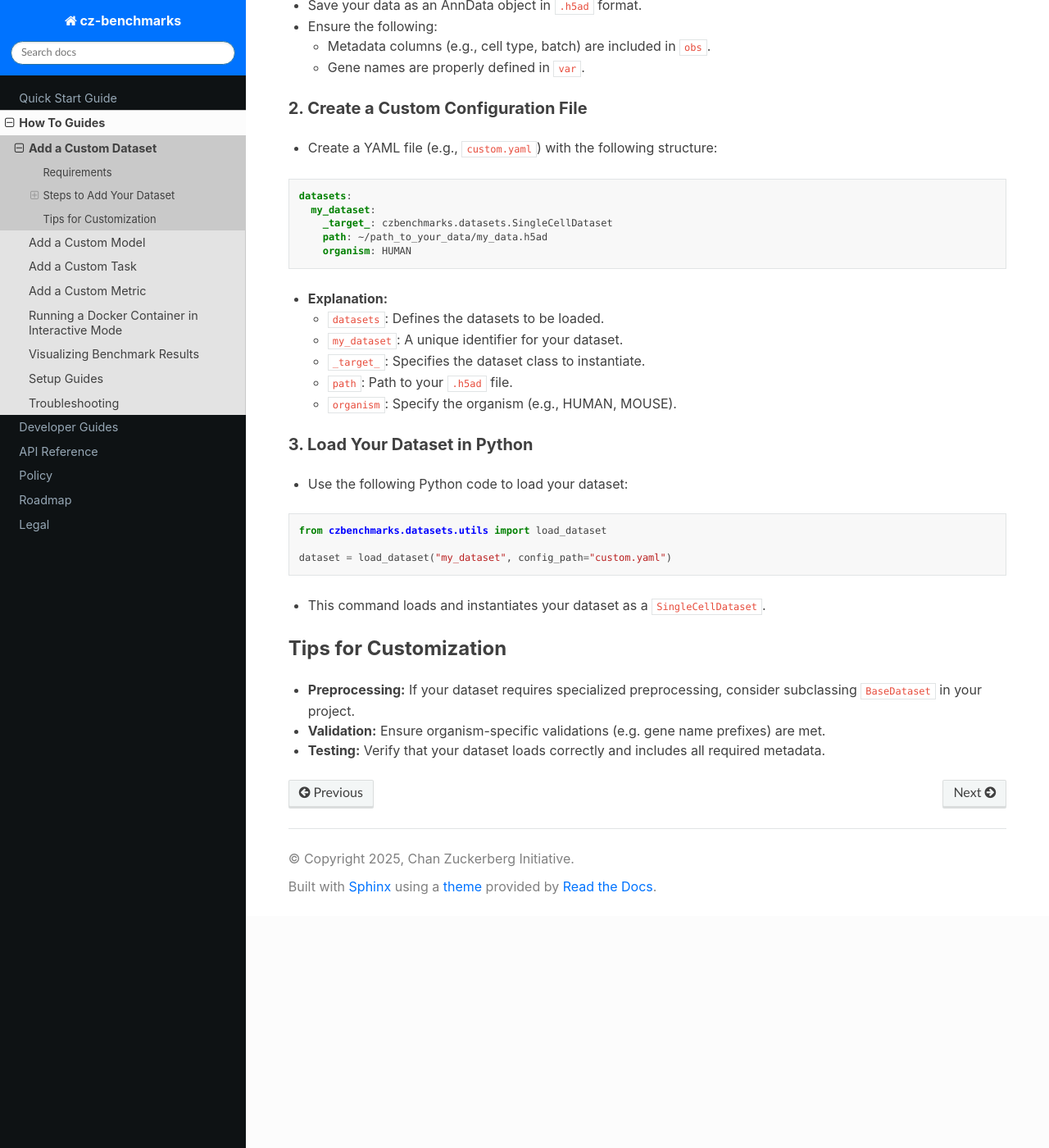
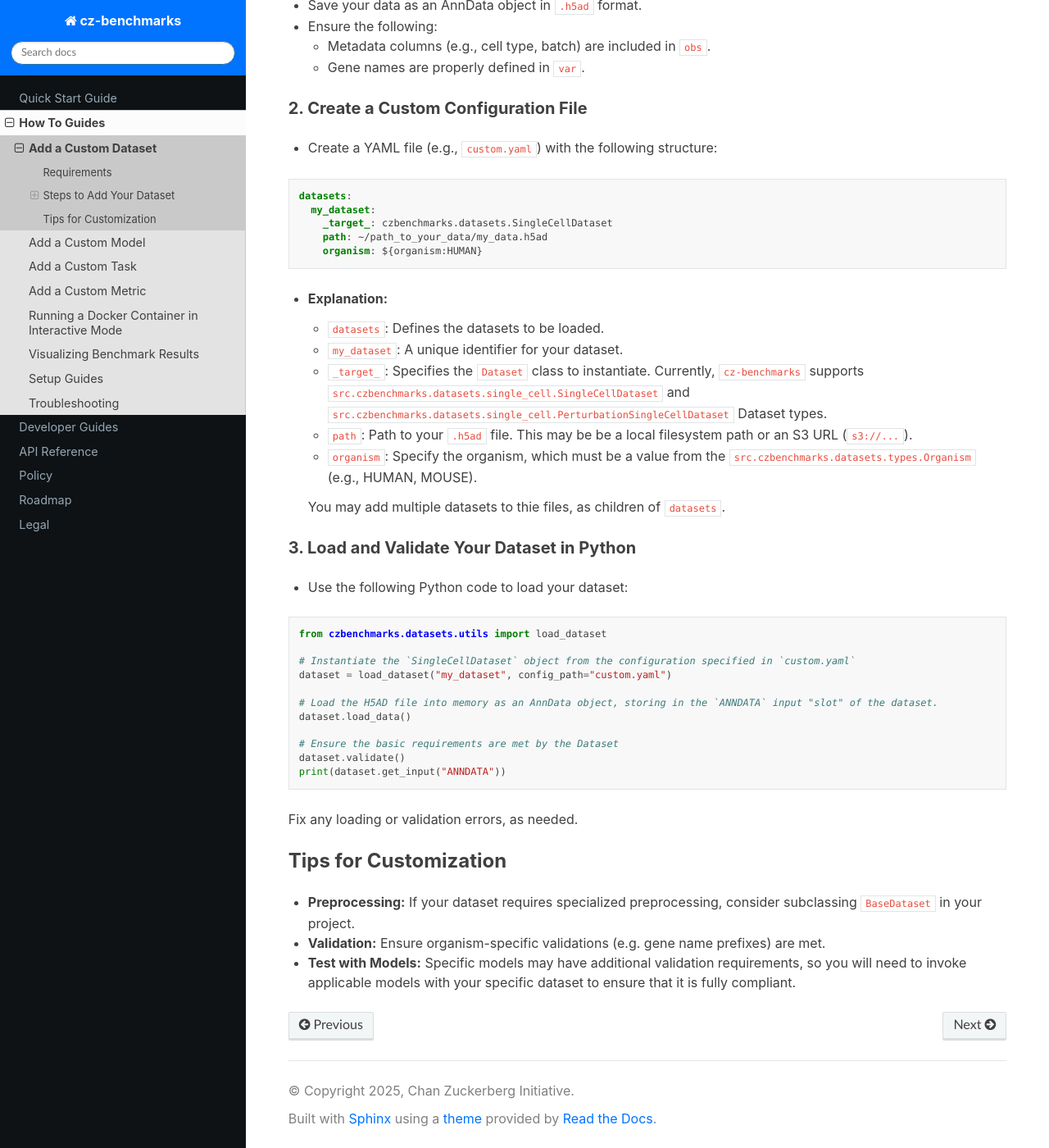
Before and after one commit to chanzuckerberg/cz-benchmarks, a Sphinx documentation site: the page built from docs/source/how_to_guides/add_custom_dataset.md, in a window 1280 px wide and 1400 px high, scrolled down 492 px. Shown: the whole window at 82% size. Built offline with Sphinx 7.4.7 and the Read the Docs theme 3.1.0, drawn with Linux system fonts in a browser that asks for light colours; pages that are not in the unit, such as notebooks, are missing from menus; some of the changed text lies outside the part shown.

Commit message:
custom dataset doc fixes & improvements

````diff
--- a/docs/source/how_to_guides/add_custom_dataset.md
+++ b/docs/source/how_to_guides/add_custom_dataset.md
@@ -26,30 +26,40 @@ datasets:
   my_dataset:
     _target_: czbenchmarks.datasets.SingleCellDataset
     path: ~/path_to_your_data/my_data.h5ad
-    organism: HUMAN
+    organism: ${organism:HUMAN}
 ```
 
 - **Explanation:**
   - `datasets`: Defines the datasets to be loaded.
   - `my_dataset`: A unique identifier for your dataset.
-  - `_target_`: Specifies the dataset class to instantiate.
-  - `path`: Path to your `.h5ad` file.
-  - `organism`: Specify the organism (e.g., HUMAN, MOUSE).
+  - `_target_`: Specifies the `Dataset` class to instantiate. Currently, `cz-benchmarks` supports `src.czbenchmarks.datasets.single_cell.SingleCellDataset` and `src.czbenchmarks.datasets.single_cell.PerturbationSingleCellDataset` Dataset types.
+  - `path`: Path to your `.h5ad` file. This may be be a local filesystem path or an S3 URL (`s3://...`).
+  - `organism`: Specify the organism, which must be a value from the `src.czbenchmarks.datasets.types.Organism` (e.g., HUMAN, MOUSE).
 
-### 3. Load Your Dataset in Python
+  You may add multiple datasets to thie files, as children of `datasets`.
+
+### 3. Load and Validate Your Dataset in Python
 
 - Use the following Python code to load your dataset:
 
 ```python
 from czbenchmarks.datasets.utils import load_dataset
 
+# Instantiate the `SingleCellDataset` object from the configuration specified in `custom.yaml`
 dataset = load_dataset("my_dataset", config_path="custom.yaml")
+
+# Load the H5AD file into memory as an AnnData object, storing in the `ANNDATA` input "slot" of the dataset.
+dataset.load_data()
+
+# Ensure the basic requirements are met by the Dataset
+dataset.validate()
+print(dataset.get_input("ANNDATA"))
 ```
 
-- This command loads and instantiates your dataset as a `SingleCellDataset`.
+Fix any loading or validation errors, as needed.
 
 ## Tips for Customization
 
 - **Preprocessing:** If your dataset requires specialized preprocessing, consider subclassing `BaseDataset` in your project.
 - **Validation:** Ensure organism-specific validations (e.g. gene name prefixes) are met.
-- **Testing:** Verify that your dataset loads correctly and includes all required metadata.
+- **Test with Models:** Specific models may have additional validation requirements, so you will need to invoke applicable models with your specific dataset to ensure that it is fully compliant.
````
Also changed, not shown: other parts of docs/source/how_to_guides/add_custom_dataset.md (+1 -1 lines).
